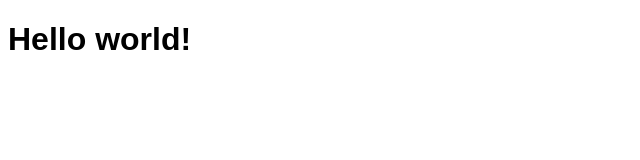
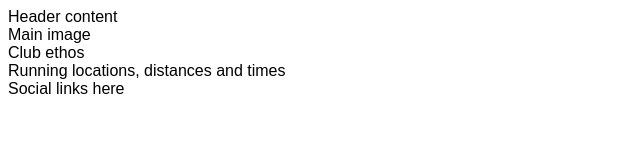
Before and after one commit to lucywoodman/love-running, a plain HTML site: page index.html in a window 1280 px wide. Shown: the whole page, without its empty margins (0-640 px from the left). Drawn offline with Linux system fonts and the light colour scheme.

Commit message:
add core structure for homepage

```diff
--- a/index.html
+++ b/index.html
@@ -11,6 +11,18 @@
     <title>Love Running</title>
 </head>
 <body>
-    <h1>Hello world!</h1>
+    <header>Header content</header>
+    <section>
+        Main image
+    </section>
+    <section>
+        Club ethos
+    </section>
+    <section>
+        Running locations, distances and times
+    </section>
+    <footer>
+        Social links here
+    </footer>
 </body>
 </html>
```
